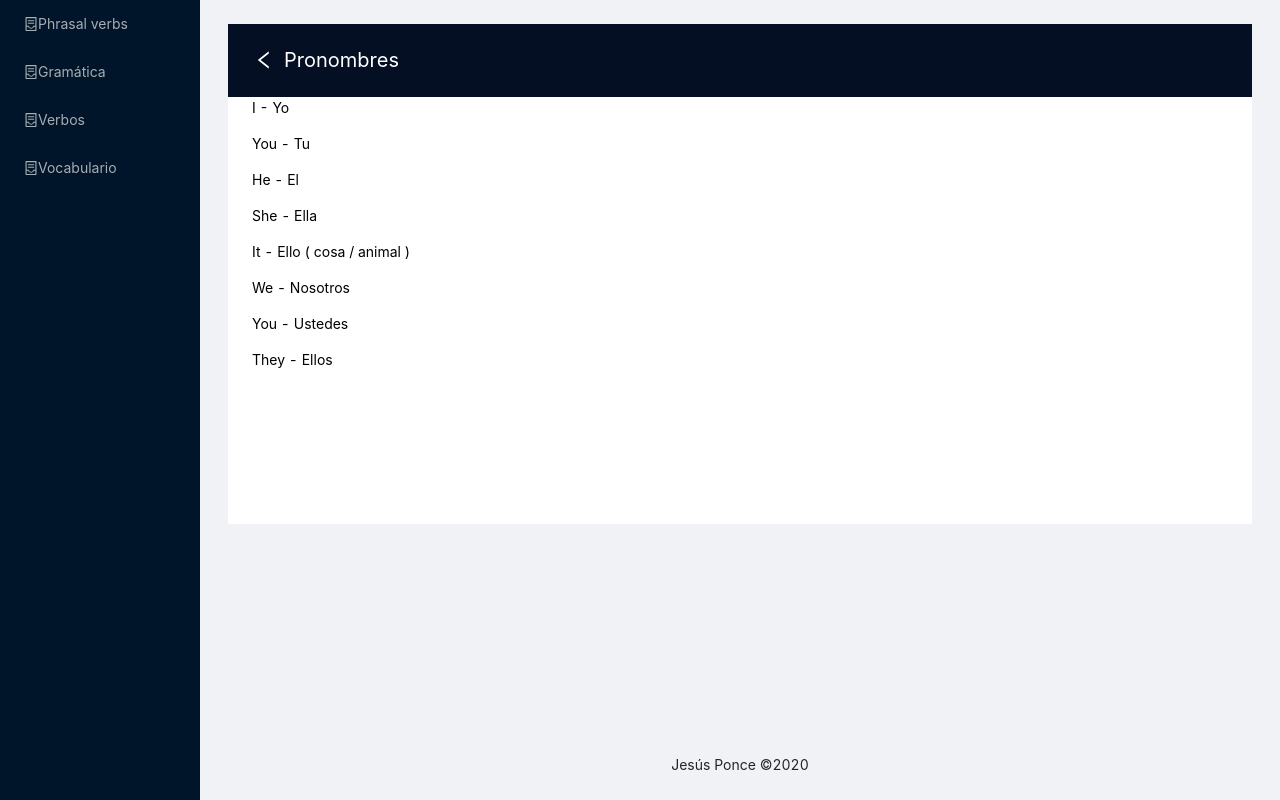
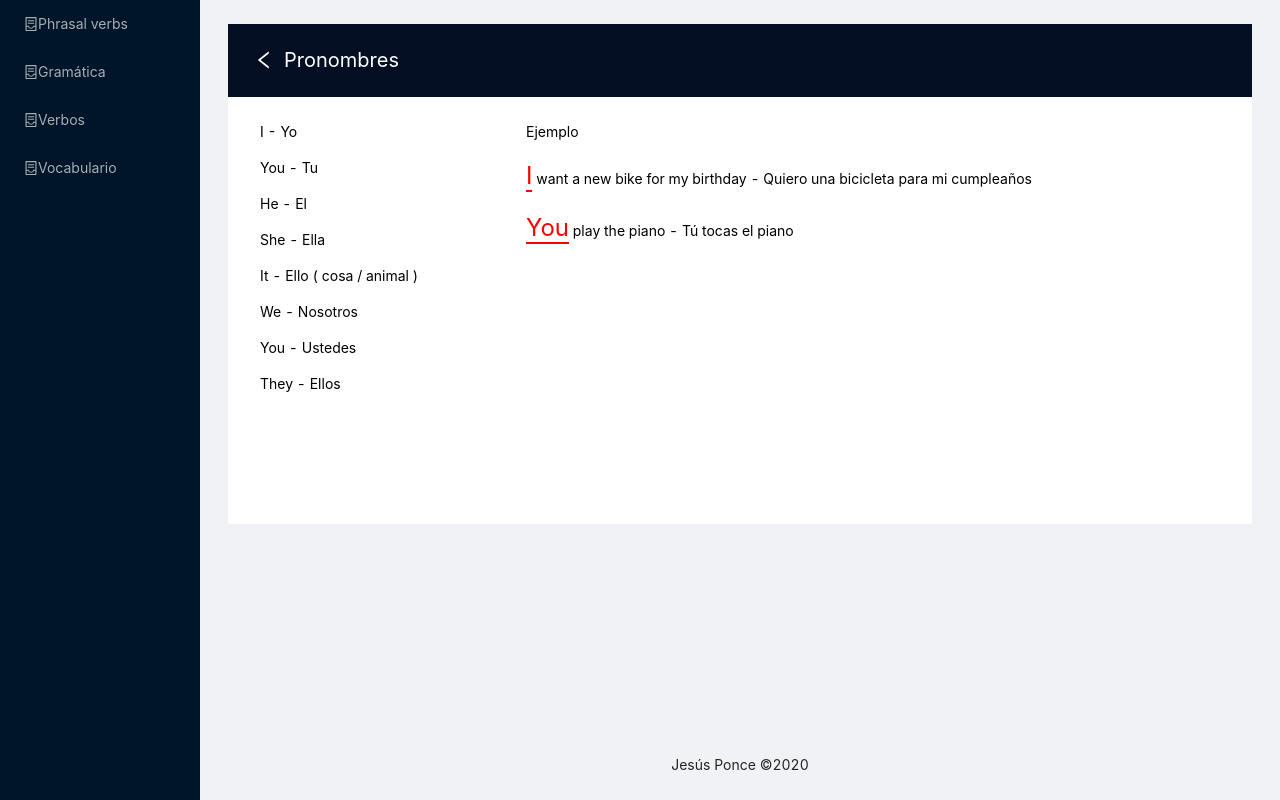
Before and after one commit to JesusEmmanuelPonce/english-front, a React (Create React App) app: page /pronouns in a window 1280 px wide. Built offline with nearby package versions, Linux system fonts and the light colour scheme.

Commit message:
pronouns examples

```diff
--- a/src/components/Grammar/Pronouns.js
+++ b/src/components/Grammar/Pronouns.js
@@ -1,18 +1,28 @@
 import React from 'react';
 import Header from '../header';
 import PRONOUNS from '../../constant/PRONOUNS';
+import './pronouns.css';
 
 const Pronouns = () => {
     return(
         <>
             <Header title="Pronombres"/>
-                {
-                    PRONOUNS.map(item => (
-                        <div key={item.id}>
-                            <p>{item.pronouns} - {item.mean}</p>
-                        </div>
-                    ))
-                }
+                <div className="container-pronouns-pb">
+                    <div className="pronouns-pb">
+                    {
+                        PRONOUNS.map(item => (
+                                <p key={item.id}>
+                                    <span>{item.pronouns}</span> - <span>{item.mean}</span>
+                                </p>
+                        ))
+                    }
+                    </div>
+                    <div className="example-pb">
+                        <p>Ejemplo</p>
+                        <p><span className="pronouns-personal">I</span> want a new bike for my birthday - <span>Quiero una bicicleta para mi cumpleaños</span></p>
+                        <p><span className="pronouns-personal">You</span> play the piano - <span>Tú tocas el piano</span></p>
+                    </div>
+                </div>
         </>
     )
 }
```
